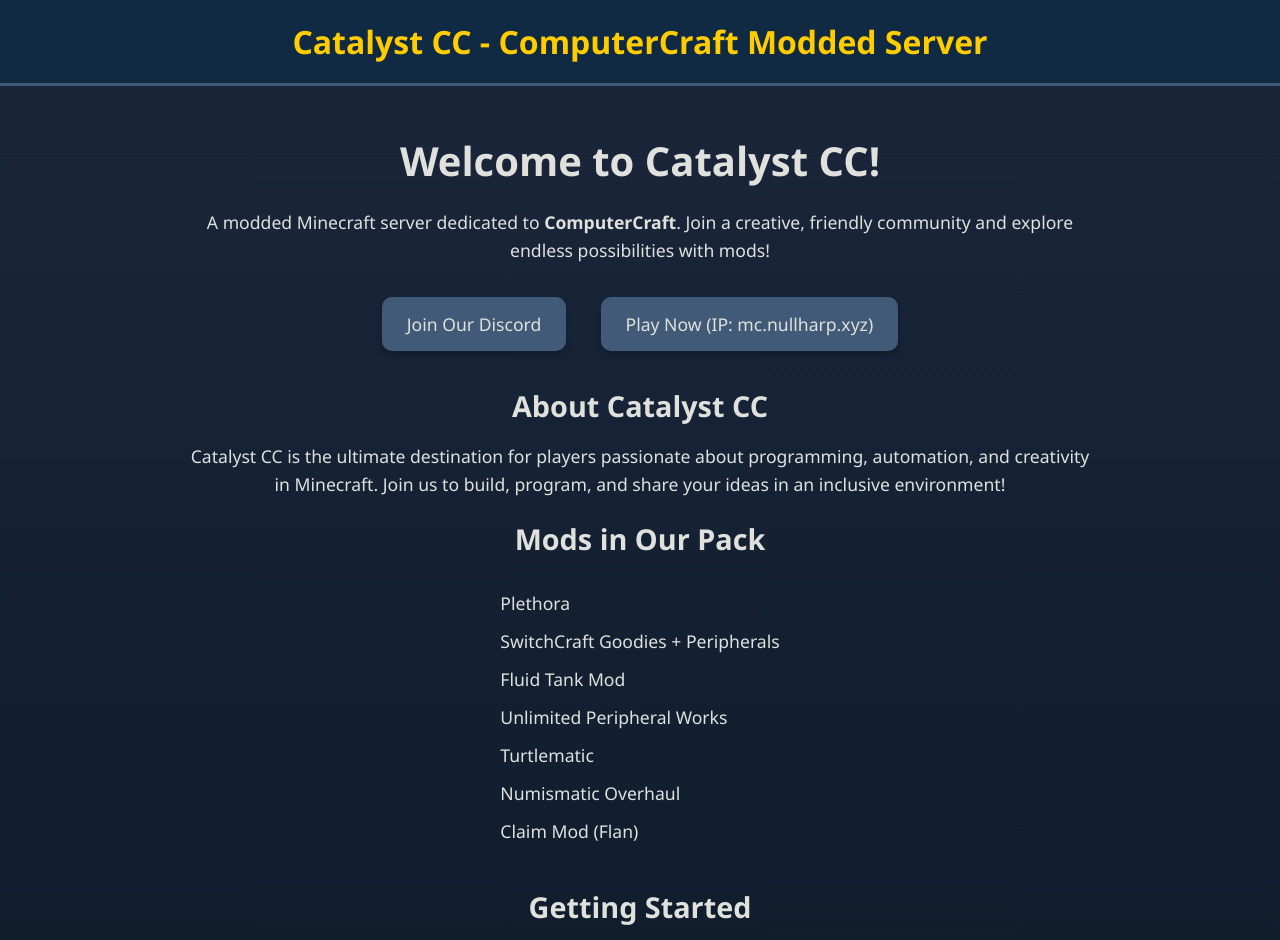
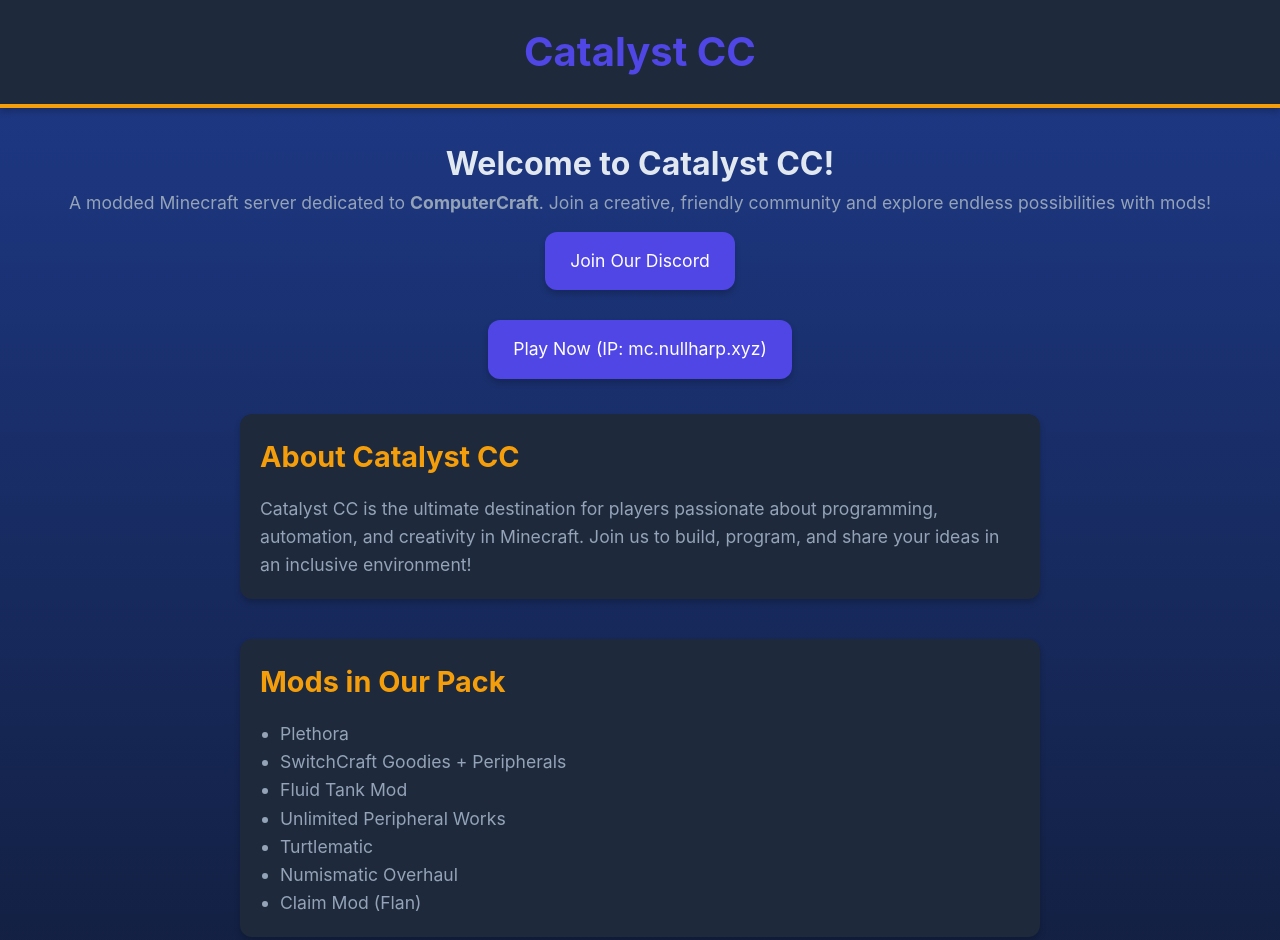
Before and after one commit to Greenhoh1/catalyst-cc, a plain HTML site: page index.html in a window 1280 px wide. Shown: the top 940 px of the page. Drawn offline with Linux system fonts and the light colour scheme.

Commit message:
Update index.html

```diff
--- a/index.html
+++ b/index.html
@@ -7,90 +7,134 @@
     <meta name="keywords" content="Minecraft, Modded Server, ComputerCraft, Catalyst CC, Plethora, Turtlematic">
     <title>Catalyst CC - ComputerCraft Modded Server</title>
     <style>
-        body {
-            font-family: 'Segoe UI', Tahoma, Geneva, Verdana, sans-serif;
+        :root {
+            --primary-color: #4f46e5;
+            --secondary-color: #1e293b;
+            --accent-color: #f59e0b;
+            --background-gradient: linear-gradient(to bottom, #1e3a8a, #0f172a);
+            --text-color-light: #e2e8f0;
+            --text-color-dark: #94a3b8;
+            --button-hover: #3b82f6;
+            --button-shadow: rgba(0, 0, 0, 0.2);
+            --card-bg: #1e293b;
+            --border-radius: 12px;
+            --transition-speed: 0.3s;
+        }
+
+        * {
             margin: 0;
             padding: 0;
-            background: linear-gradient(to bottom, #1b263b, #0d1b2a);
-            color: #e0e1dd;
+            box-sizing: border-box;
         }
+
+        body {
+            font-family: 'Inter', sans-serif;
+            background: var(--background-gradient);
+            color: var(--text-color-light);
+            line-height: 1.6;
+            margin: 0;
+            display: flex;
+            flex-direction: column;
+            min-height: 100vh;
+        }
+
         header {
-            background: #102a43;
+            background: var(--secondary-color);
             padding: 20px;
             text-align: center;
-            font-size: 2rem;
-            font-weight: bold;
-            color: #ffcc00;
-            border-bottom: 3px solid #415a77;
+            border-bottom: 4px solid var(--accent-color);
+            box-shadow: 0 4px 6px var(--button-shadow);
         }
+
+        header h1 {
+            font-size: 2.5rem;
+            color: var(--primary-color);
+        }
+
         main {
+            padding: 30px 20px;
+            flex: 1;
+            display: flex;
+            flex-direction: column;
+            align-items: center;
+        }
+
+        section {
+            margin: 20px 0;
+            max-width: 800px;
+            width: 100%;
+            background: var(--card-bg);
             padding: 20px;
-            max-width: 900px;
-            margin: 0 auto;
-            text-align: center;
+            border-radius: var(--border-radius);
+            box-shadow: 0 4px 6px var(--button-shadow);
         }
-        h1 {
-            font-size: 2.5rem;
-            margin-bottom: 20px;
+
+        section h2 {
+            font-size: 1.8rem;
+            color: var(--accent-color);
+            margin-bottom: 15px;
         }
-        h2 {
-            font-size: 1.8rem;
-            margin: 20px 0 10px;
-        }
+
         p, li {
             font-size: 1.1rem;
-            line-height: 1.6;
+            color: var(--text-color-dark);
         }
+
+        ul, ol {
+            padding-left: 20px;
+        }
+
         .button {
             display: inline-block;
-            background: #415a77;
-            color: #e0e1dd;
+            background: var(--primary-color);
+            color: white;
             padding: 15px 25px;
             margin: 15px;
             border: none;
-            border-radius: 10px;
+            border-radius: var(--border-radius);
             text-decoration: none;
             font-size: 1.1rem;
-            transition: background 0.3s, transform 0.2s;
-            box-shadow: 0 4px 6px rgba(0, 0, 0, 0.2);
+            transition: background var(--transition-speed), transform var(--transition-speed);
+            box-shadow: 0 4px 6px var(--button-shadow);
         }
+
         .button:hover {
-            background: #ffcc00;
-            color: #1b263b;
+            background: var(--button-hover);
             transform: scale(1.05);
         }
-        ul, ol {
-            text-align: left;
-            display: inline-block;
-            padding: 0;
-            list-style: none;
-        }
-        ul li, ol li {
-            padding: 5px 0;
-        }
-        a {
-            color: #ffcc00;
-            text-decoration: none;
-        }
-        a:hover {
-            text-decoration: underline;
-        }
+
         footer {
             text-align: center;
             padding: 20px;
-            background: #102a43;
-            color: #e0e1dd;
-            border-top: 3px solid #415a77;
-            margin-top: 20px;
+            background: var(--secondary-color);
+            color: var(--text-color-light);
+            border-top: 4px solid var(--accent-color);
         }
+
         footer a {
-            color: #ffcc00;
+            color: var(--primary-color);
+            text-decoration: none;
+        }
+
+        footer a:hover {
+            text-decoration: underline;
+        }
+
+        @media (max-width: 768px) {
+            header h1 {
+                font-size: 2rem;
+            }
+
+            .button {
+                padding: 10px 20px;
+                font-size: 1rem;
+            }
         }
     </style>
 </head>
 <body>
     <header>
-        Catalyst CC - ComputerCraft Modded Server
+        <h1>Catalyst CC</h1>
     </header>
     <main>
         <h1>Welcome to Catalyst CC!</h1>
```
